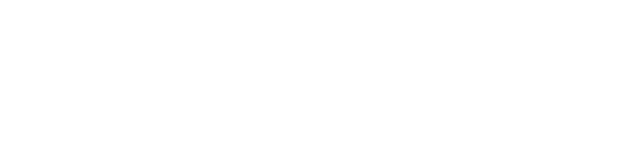
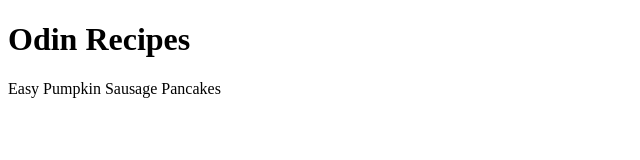
Before and after one commit to C-Au/odin-recipes, a plain HTML site: page index.html in a window 1280 px wide. Shown: the whole page, without its empty margins (0-640 px from the left). Drawn offline with Linux system fonts and the light colour scheme.

Commit message:
Add Easy Pumpkin Sausage Pancakes recipe and update index.html

```diff
--- a/index.html
+++ b/index.html
@@ -6,6 +6,7 @@
     <title>Odin Recipes</title>
 </head>
 <body>
-
+    <h1>Odin Recipes</h1>
+    <a ref="recipes/recipename.html">Easy Pumpkin Sausage Pancakes</a>
 </body>
 </html>
```
Also changed, not shown: recipes/pumkin_sausage_pancakes.html (+2 -1 lines).
